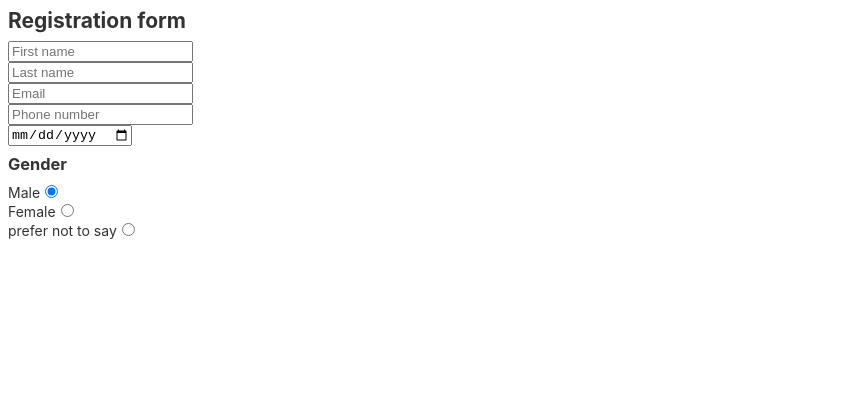
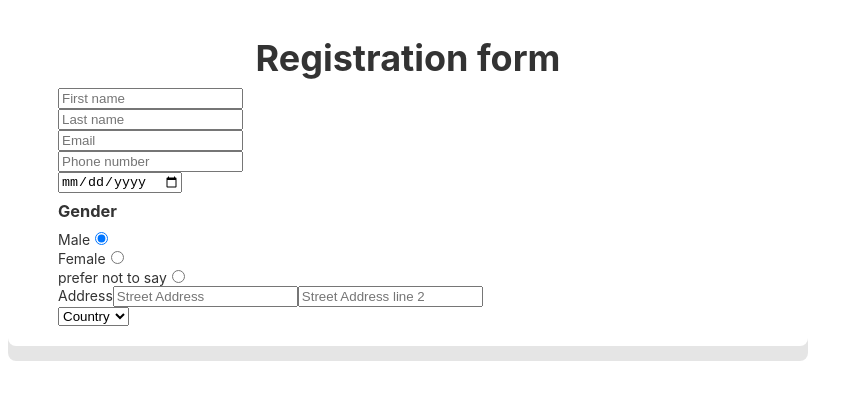
Before and after one commit to AnitaAO/angular-template-form-with-api, an Angular app: page / in a window 1280 px wide. Shown: the top 400 px of the page, without its empty margins (0-863 px from the left). Built offline with nearby package versions, Linux system fonts and the light colour scheme.

Commit message:
scss started

```diff
--- a/src/app/app.component.html
+++ b/src/app/app.component.html
@@ -48,6 +48,22 @@
           </div>
         </div>
       </div>
+      <div>
+        <label for="">Address</label>
+        <input type="text" placeholder="Street Address" />
+        <input type="text" placeholder="Street Address line 2" required />
+        <div class="column">
+          <div class="select-box">
+            <select>
+              <option hidden>Country</option>
+              <option>America</option>
+              <option>India</option>
+              <option>America</option>
+              <option>Nepal</option>
+            </select>
+          </div>
+        </div>
+      </div>
     </form>
   </section>
 
--- a/src/app/app.component.scss
+++ b/src/app/app.component.scss
@@ -1,6 +1,6 @@
-
 :host {
-    font-family: -apple-system, BlinkMacSystemFont, "Segoe UI", Roboto, Helvetica, Arial, sans-serif, "Apple Color Emoji", "Segoe UI Emoji", "Segoe UI Symbol";
+  font-family: -apple-system, BlinkMacSystemFont, "Segoe UI", Roboto, Helvetica,
+    Arial, sans-serif, "Apple Color Emoji", "Segoe UI Emoji", "Segoe UI Symbol";
   font-size: 14px;
   color: #333;
   box-sizing: border-box;
@@ -34,6 +34,36 @@
   align-items: center;
 }
 
+//my codes are here
+.container {
+  position: relative;
+  max-width: 700px;
+  width: 100%;
+  background: #fff;
+  padding: 20px 50px;
+  border-radius: 8px;
+  box-shadow: 0 015px rgba(0, 0, 0, 0.1);
+}
+.container header {
+  font-size: 1.5rem;
+  color: #333;
+  font-weight: 500;
+  text-align: center;
+}
+
+.container .form{
+  margin-top: 20px;
+}
+
+.form .input-box{
+  width: 100%;
+  margin-top: 5px;
+}
+
+.input-box label{
+  color: #333;
+}
+// my codes ends here
 .card-container {
   display: flex;
   flex-wrap: wrap;
@@ -147,7 +177,7 @@
 }
 
 .terminal pre {
-    font-family: SFMono-Regular,Consolas,Liberation Mono,Menlo,monospace;
+  font-family: SFMono-Regular, Consolas, Liberation Mono, Menlo, monospace;
   color: white;
   padding: 0 1rem 1rem;
   margin: 0;
@@ -191,17 +221,17 @@
   align-items: center;
   font-size: 12px;
   padding: 3px 10px;
-    border: 1px solid rgba(27,31,35,.2);
+  border: 1px solid rgba(27, 31, 35, 0.2);
   border-radius: 3px;
-    background-image: linear-gradient(-180deg,#fafbfc,#eff3f6 90%);
+  background-image: linear-gradient(-180deg, #fafbfc, #eff3f6 90%);
   margin-left: 4px;
   font-weight: 600;
 }
 
 .github-star-badge:hover {
-    background-image: linear-gradient(-180deg,#f0f3f6,#e6ebf1 90%);
-    border-color: rgba(27,31,35,.35);
-    background-position: -.5em;
+  background-image: linear-gradient(-180deg, #f0f3f6, #e6ebf1 90%);
+  border-color: rgba(27, 31, 35, 0.35);
+  background-position: -0.5em;
 }
 
 .github-star-badge .material-icons {
@@ -220,7 +250,7 @@
 
 /* Responsive Styles */
 @media screen and (max-width: 767px) {
-    .card-container > *:not(.circle-link) ,
+  .card-container > *:not(.circle-link),
   .terminal {
     width: 100%;
   }
@@ -246,3 +276,5 @@
     visibility: hidden;
   }
 }
+
+//   code above was copied from angular default scss
```
Lines whose indentation alone changed are shown as unchanged.
